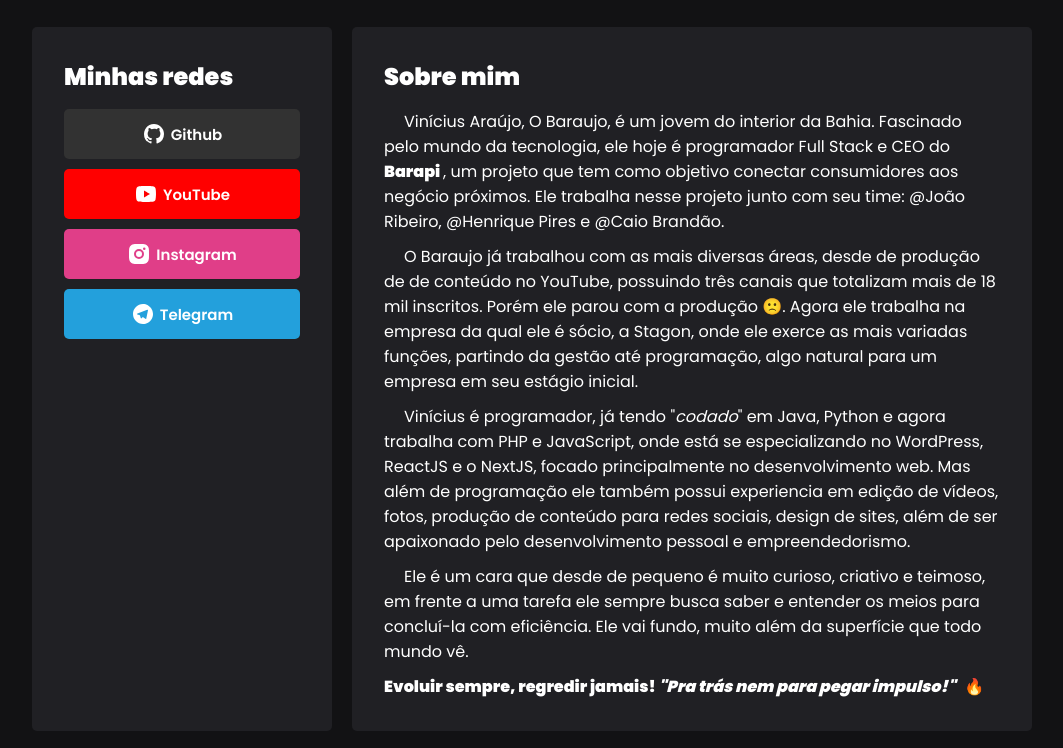
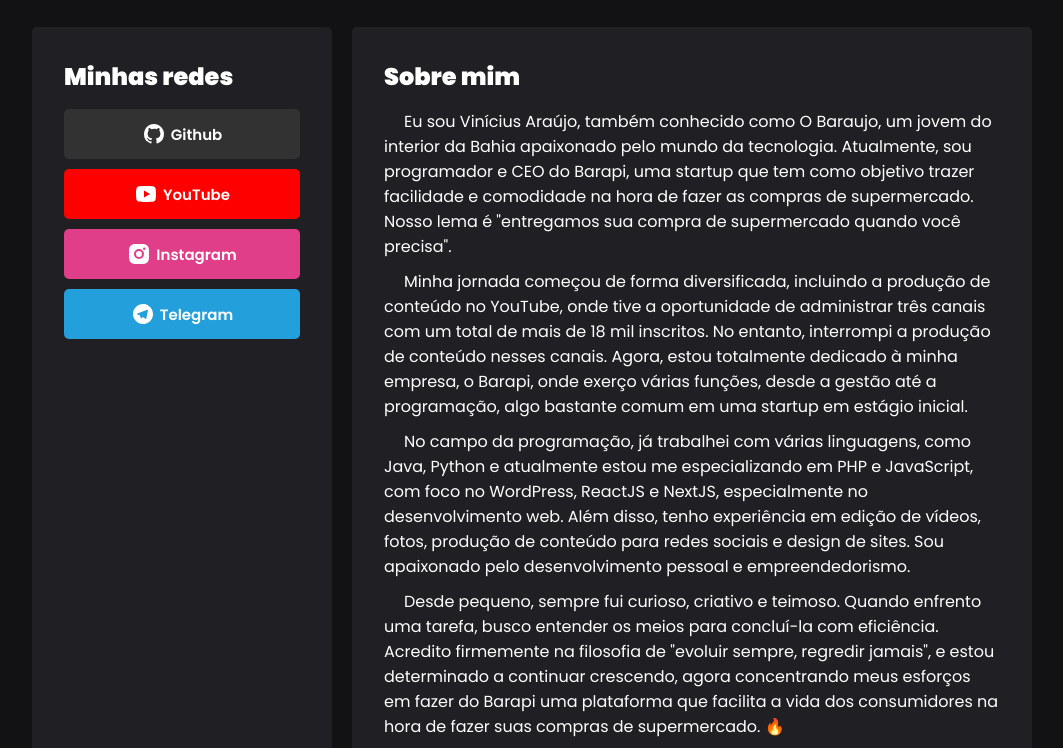
Before and after one commit to obaraujo/obaraujo.github.io, a plain HTML site: page index.html in a window 1280 px wide. Shown: the part 403-1151 px from the top of the page, without its empty margins (108-1171 px from the left). Drawn offline with Linux system fonts and the light colour scheme.

Commit message:
Update index.html

```diff
--- a/index.html
+++ b/index.html
@@ -88,41 +88,16 @@
         <div class="box col-normal">
           <h2>Sobre mim</h2>
           <p class="text">
-            Vinícius Araújo, O Baraujo, é um jovem do interior da Bahia.
-            Fascinado pelo mundo da tecnologia, ele hoje é programador Full Stack e
-            CEO do
-            <strong>
-              <a href="https://barapi.com.br">Barapi</a>
-            </strong>, um projeto que tem como objetivo conectar consumidores aos negócio próximos. Ele trabalha nesse
-            projeto junto com seu time:
-            <a target="_blank" href="https://instagram.com/oribeirojoao">@João Ribeiro</a>,
-            <a target="_blank" href="https://instagram.com/henrique.pires">@Henrique Pires</a> e
-            <a target="_blank" href="https://instagram.com/o.caiobrandao">@Caio Brandão</a>.
+         Eu sou Vinícius Araújo, também conhecido como O Baraujo, um jovem do interior da Bahia apaixonado pelo mundo da tecnologia. Atualmente, sou programador e CEO do Barapi, uma startup que tem como objetivo trazer facilidade e comodidade na hora de fazer as compras de supermercado. Nosso lema é "entregamos sua compra de supermercado quando você precisa".
           </p>
           <p class="text">
-            O Baraujo já trabalhou com as mais diversas áreas, desde de produção de de conteúdo no YouTube, possuindo
-            três canais que totalizam mais de 18 mil inscritos. Porém ele parou com a produção 🙁. Agora ele trabalha na
-            empresa da qual ele é sócio, a Stagon, onde ele exerce as mais variadas funções, partindo da gestão até
-            programação, algo natural para um empresa em
-            seu estágio inicial.
+           Minha jornada começou de forma diversificada, incluindo a produção de conteúdo no YouTube, onde tive a oportunidade de administrar três canais com um total de mais de 18 mil inscritos. No entanto, interrompi a produção de conteúdo nesses canais. Agora, estou totalmente dedicado à minha empresa, o Barapi, onde exerço várias funções, desde a gestão até a programação, algo bastante comum em uma startup em estágio inicial.
           </p>
           <p class="text">
-            Vinícius é programador, já tendo "<i>codado</i>" em Java, Python e agora trabalha com PHP e JavaScript, onde
-            está se especializando no WordPress, ReactJS e o NextJS, focado principalmente no desenvolvimento web. Mas
-            além de programação ele também possui
-            experiencia em edição de vídeos, fotos, produção de conteúdo para redes sociais, design de sites, além de
-            ser apaixonado pelo
-            desenvolvimento pessoal e empreendedorismo.
+       No campo da programação, já trabalhei com várias linguagens, como Java, Python e atualmente estou me especializando em PHP e JavaScript, com foco no WordPress, ReactJS e NextJS, especialmente no desenvolvimento web. Além disso, tenho experiência em edição de vídeos, fotos, produção de conteúdo para redes sociais e design de sites. Sou apaixonado pelo desenvolvimento pessoal e empreendedorismo.
           </p>
           <p class="text">
-            Ele é um cara que desde de pequeno é muito curioso, criativo e teimoso, em frente a uma tarefa ele sempre
-            busca saber e entender os meios para concluí-la com eficiência. Ele vai fundo, muito além da superfície que
-            todo mundo
-            vê.
-          </p>
-          <p>
-            <strong>Evoluir sempre, regredir jamais! <em>"Pra trás nem para pegar impulso!"</em></strong>&nbsp;&nbsp;🔥
-          </p>
+Desde pequeno, sempre fui curioso, criativo e teimoso. Quando enfrento uma tarefa, busco entender os meios para concluí-la com eficiência. Acredito firmemente na filosofia de "evoluir sempre, regredir jamais", e estou determinado a continuar crescendo, agora concentrando meus esforços em fazer do Barapi uma plataforma que facilita a vida dos consumidores na hora de fazer suas compras de supermercado. 🔥</p>
         </div>
       </div>
 
```
